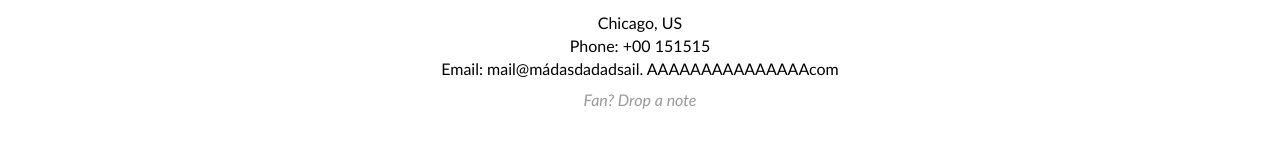
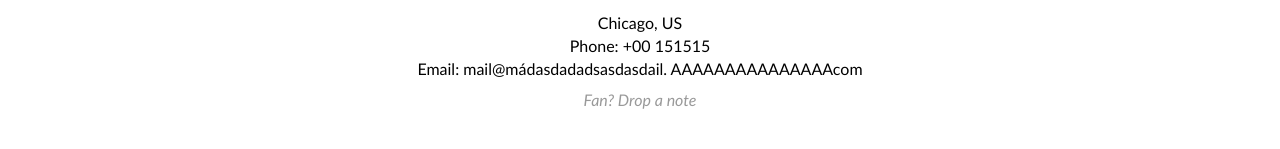
Before and after one commit to vnthuan01/theband, a plain HTML site: page index.html in a window 1280 px wide. Shown: the part 4126-4275 px from the top of the page. Drawn offline with Linux system fonts and the light colour scheme; a script that the page names is missing.

Commit message:
Update index.html

```diff
--- a/index.html
+++ b/index.html
@@ -172,7 +172,7 @@
                         <h1 class="section-heading">ContactAAA</h1>
                         <p class="sub-contact">Chicago, US</p>
                         <p class="sub-contact">Phone: +00 151515</p>
-                        <p class="sub-contact">Email: mail@mádasdadadsail. AAAAAAAAAAAAAAAcom</p>
+                        <p class="sub-contact">Email: mail@mádasdadadsasdasdail. AAAAAAAAAAAAAAAcom</p>
                         <p class="sub-heading">Fan? Drop a note</p>
                         <form action="/action_page.php" target="_blank">
                         <div class="input_list">
```
